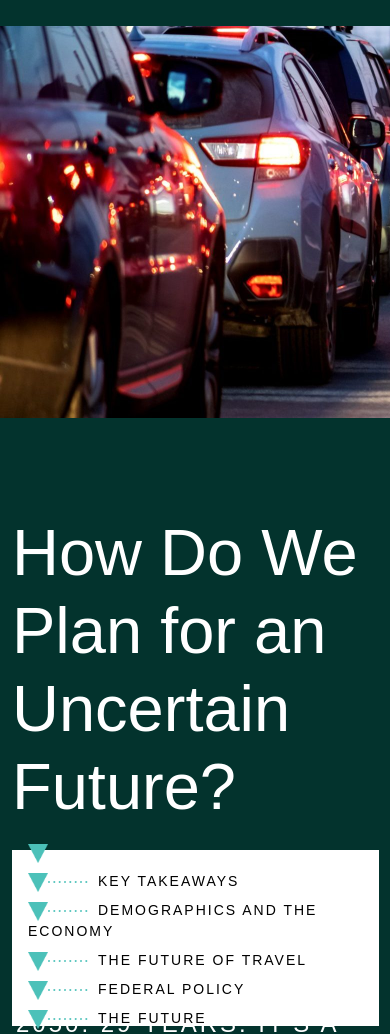
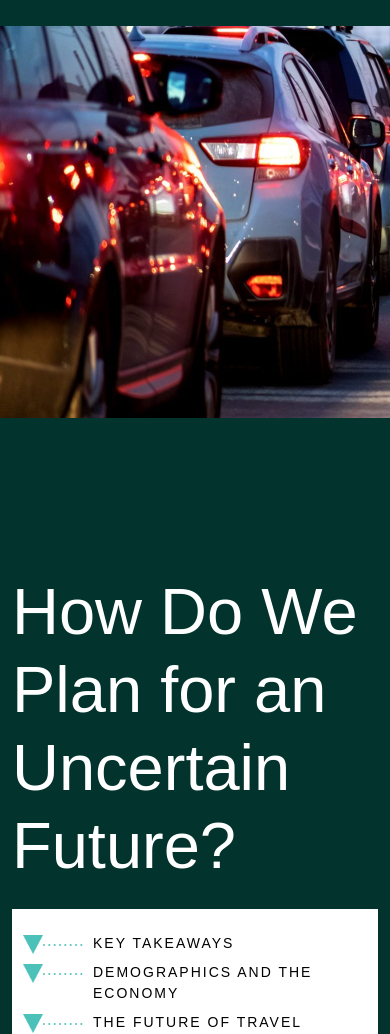
Before and after one commit to MAPC/scenario-planning, a Gatsby site: page / in a window 390 px wide. Shown: the part 94-1128 px from the top of the page. Built offline with nearby package versions, Linux system fonts and the light colour scheme; Gatsby itself is replaced by a stand-in of ours.

Commit message:
Fix spacing of mobile hero

```diff
--- a/src/components/Header.js
+++ b/src/components/Header.js
@@ -15,8 +15,6 @@ const Header = () => {
             <Container fluid css={headerStyle}>
                 <Row>
                     <Col className="header-left"><a href="https://metrocommon.mapc.org/" target="_blank"><img src={logo} alt="MetroCommon by 2050" /></a></Col>
-                    {/* <Col className="header-right">
-                    </Col> */}
                 </Row>
             </Container>
         </div>
--- a/src/components/Landing.js
+++ b/src/components/Landing.js
@@ -2,11 +2,13 @@
 
 import * as React from "react";
 import { css, jsx } from '@emotion/react';
-import { landingStyle, titleCardContainer } from "../utils/theme";
+import { landingStyle, titleCardContainer, titleCardDesktopContainer } from "../utils/theme";
 import Container from "react-bootstrap/Container";
 import Row from "react-bootstrap/Row";
 import Header from "./Header";
 import TitleCard from "./TitleCard";
+import TitleCardDesktop from "./TitleCardDesktop";
+import TitleCardMobile from "./TitleCardMobile";
 
 const Landing = () => {
     return (
@@ -14,7 +16,12 @@ const Landing = () => {
             <Container fluid css={landingStyle}>
                 <Header />
                 <Row css={titleCardContainer}>
-                    <TitleCard />
+                    <div className="desktop" css={titleCardDesktopContainer}>
+                        <TitleCardDesktop />
+                    </div>
+                    <div className="mobile">
+                        <TitleCardMobile />
+                    </div>
                 </Row>
                 <div className="hero-overlay"></div>
             </Container>
--- a/src/components/TitleCard.js
+++ b/src/components/TitleCard.js
@@ -5,26 +5,18 @@ import { css, jsx } from '@emotion/react';
 import { titleCardStyle } from "../utils/theme";
 import triangle from "../assets/triangle.png";
 import dots from "../assets/dots.png";
+import TitleCardDesktop from "./TitleCardDesktop";
+import TitleCardMobile from "./TitleCardMobile";
 
 
 const TitleCard = () => {
     return (
-        <div css={titleCardStyle}>
-            <div className="title-card">
-                <h1>How Do We Plan for an<br/>Uncertain Future?</h1>
+        <div >
+            <div>
+                <TitleCardDesktop />
             </div>
-            <div className="subtitle-card-bg">
-
-            </div>
-            <div className="subtitle-card-text">
-                <ul>
-                    <li><img className="triangle" src={triangle}/></li>
-                    <li><img className="triangle" src={triangle}/><img className="dots" src={dots}/>Key Takeaways</li>
-                    <li><img className="triangle" src={triangle}/><img className="dots" src={dots}/>Demographics and the Economy</li>
-                    <li><img className="triangle" src={triangle}/><img className="dots" src={dots}/>The Future of Travel</li>
-                    <li><img className="triangle" src={triangle}/><img className="dots" src={dots}/>Federal policy</li>
-                    <li><img className="triangle" src={triangle}/><img className="dots" src={dots}/>The Future</li>
-                </ul>
+            <div>
+                <TitleCardMobile />
             </div>
         </div>
     )
--- /dev/null
+++ b/src/components/TitleCardDesktop.js
@@ -0,0 +1,33 @@
+/** @jsx jsx */
+
+import * as React from "react";
+import { css, jsx } from '@emotion/react';
+import { titleCardStyle } from "../utils/theme";
+import triangle from "../assets/triangle.png";
+import dots from "../assets/dots.png";
+
+
+const TitleCardDesktop = () => {
+    return (
+        <div css={titleCardStyle}>
+            <div className="title-card">
+                <h1>How Do We Plan for an<br/>Uncertain Future?</h1>
+            </div>
+            <div className="subtitle-card-bg">
+
+            </div>
+            <div className="subtitle-card-text">
+                <ul>
+                    <li><img className="triangle" src={triangle}/></li>
+                    <li><img className="triangle" src={triangle}/><img className="dots" src={dots}/>Key Takeaways</li>
+                    <li><img className="triangle" src={triangle}/><img className="dots" src={dots}/>Demographics and the Economy</li>
+                    <li><img className="triangle" src={triangle}/><img className="dots" src={dots}/>The Future of Travel</li>
+                    <li><img className="triangle" src={triangle}/><img className="dots" src={dots}/>Federal policy</li>
+                    <li><img className="triangle" src={triangle}/><img className="dots" src={dots}/>The Future</li>
+                </ul>
+            </div>
+        </div>
+    )
+}
+
+export default TitleCardDesktop;
--- /dev/null
+++ b/src/components/TitleCardMobile.js
@@ -0,0 +1,29 @@
+/** @jsx jsx */
+
+import * as React from "react";
+import { css, jsx } from '@emotion/react';
+import { titleCardStyleMobile } from "../utils/theme";
+import triangle from "../assets/triangle.png";
+import dots from "../assets/dots.png";
+
+
+const TitleCardMobile = () => {
+    return (
+        <div css={titleCardStyleMobile}>
+            <div className="title-card">
+                <h1>How Do We Plan for an<br/>Uncertain Future?</h1>
+            </div>
+            <div className="subtitle-card-text">
+                <ul>
+                    <li><img className="triangle" src={triangle}/><img className="dots" src={dots}/>Key Takeaways</li>
+                    <li><img className="triangle" src={triangle}/><img className="dots" src={dots}/>Demographics and the Economy</li>
+                    <li><img className="triangle" src={triangle}/><img className="dots" src={dots}/>The Future of Travel</li>
+                    <li><img className="triangle" src={triangle}/><img className="dots" src={dots}/>Federal policy</li>
+                    <li><img className="triangle" src={triangle}/><img className="dots" src={dots}/>The Future</li>
+                </ul>
+            </div>
+        </div>
+    )
+}
+
+export default TitleCardMobile;
--- a/src/utils/theme.js
+++ b/src/utils/theme.js
@@ -77,6 +77,9 @@ const landingStyle = css`
   background-size: cover;
   height: 32rem;
   padding: 0;
+  .row {
+    margin: 0;
+  }
   .hero-overlay {
     background: rgb(240,239,231);
     background: linear-gradient(90deg, rgba(240,239,231,1) 0%, rgba(240,239,231,1) 50%, rgba(255,255,255,0) 100%);
@@ -91,6 +94,20 @@ const landingStyle = css`
 `;
 
 const titleCardContainer = css`
+  .mobile {
+    display: none;
+  }
+  @media (max-width: 425px) {
+    .mobile {
+      display: block;
+    }
+    .desktop {
+      display: none;
+    }
+  }
+`;
+
+const titleCardDesktopContainer = css`
   margin: 8rem 6rem 0;
   position: absolute;
   @media (max-width: 425px){
@@ -149,6 +166,8 @@ const titleCardStyle = css `
         text-transform: uppercase;
         list-style: none;
         z-index: 3;
+        // text-indent: -70px;
+        // margin-left: 65px;
     }
     > ul > li {
         margin: 8px 0;
@@ -161,34 +180,65 @@ const titleCardStyle = css `
         }
     }
   }
-  @media (max-width: 425px){
+`;
+
+const titleCardStyleMobile = css`
+  padding: 0;
   .title-card {
-      margin: 55vh 0 0 0;
+    position: relative;
+    min-width: 0;
     max-width: 94vw;
-      min-width: 0;
+    margin: 62vh 0 0 0;
     padding: 1.5rem 0;
-      position: relative;
-      h1 {
+    color: white;
+    background: ${themeColors.leaf};
+    z-index: 2;
+    > h1 {
         font-size: 65px;
+        font-family: ${fonts.calibre};
+        font-weight: 200;
+        padding: 0;
+        margin: 0;
+    }
+    > h3 {
+        font-size: 20px;
+        font-family: ${fonts.calibre};
+        font-weight: 400;
+        letter-spacing: 2px;
+        text-transform: uppercase;
+        margin: 10px 20px;
     }
   }
-    .subtitle-card-bg {
-      margin: 0;
-      min-height: 11rem;
-      min-width: 0;
-      position: absolute;
-      width: 94%;
-    }
   .subtitle-card-text {
-      margin: -1rem 0 0 1rem;
-      min-width: 0;
-      position: relative;
-      ul {
+    background-color: white;
+    color: black;
     margin: 0;
     min-width: 0;
+    padding: 1rem;
+    position: relative;
+    z-index: 2;
+    > ul {
+        font-size: 14px;
+        font-family: ${fonts.calibre};
+        font-weight: 400;
+        letter-spacing: 2px;
+        list-style: none;
+        margin: 0;
+        min-width: 0;
+        padding: 0;
+        text-transform: uppercase;
+        z-index: 3;
+        text-indent: -70px;
+        margin-left: 65px;
     }
-      ul > li {
-        // font-size: 20px;
+    > ul > li {
+        margin: 8px 0;
+        img.triangle {
+          width: 20px;
+        }
+        img.dots {
+          height: 2px;
+          margin-right: 8px;
         }
     }
   }
@@ -231,7 +281,7 @@ const aboutStyle = css`
     }
   }
   @media (max-width: 425px) {
-    padding-top: 36rem;
+    padding-top: 46rem;
     .line {
       display: none;
     }
@@ -473,6 +523,14 @@ const lastSlide = css`
   .last-slide-copy {
     padding: 6rem;
   }
+  @media (max-width: 425px) {
+    h1 {
+      font-size: 18px;
+    }
+    .last-slide-copy {
+      padding: 0;
+    }
+  }
 `;
 
 const footerStyle = css`
@@ -519,7 +577,9 @@ export {
   headerStyle,
   landingStyle,
   titleCardContainer,
+  titleCardDesktopContainer,
   titleCardStyle,
+  titleCardStyleMobile,
   layoutStyle,
   aboutStyle,
   sectionStyle1,
```
Also changed, not shown: 1 other file. Lines whose indentation alone changed are shown as unchanged.
